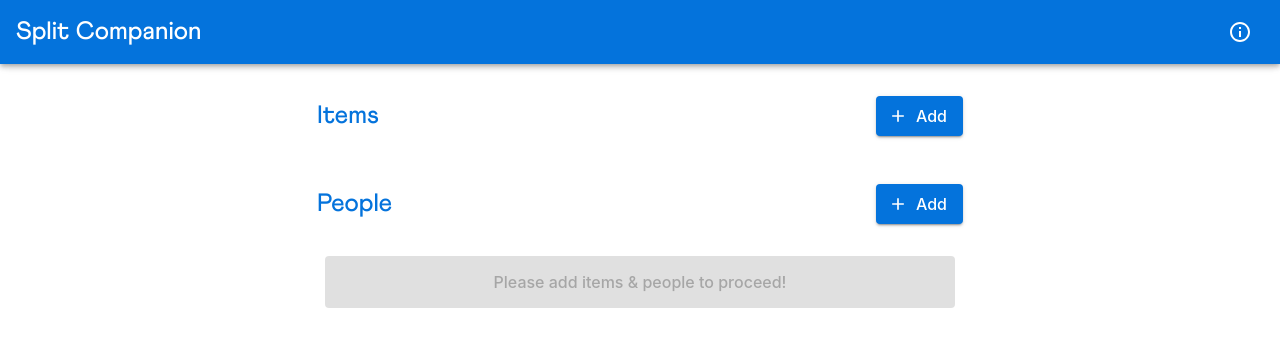
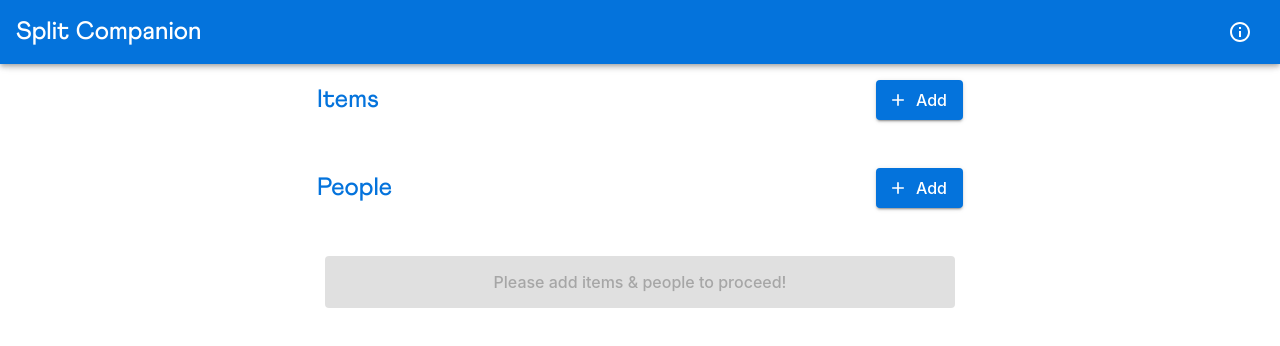
Before and after one commit to mattc50/split-companion, a React (Create React App) app: page / in a window 1280 px wide. Shown: the top 346 px of the page. Built offline with nearby package versions, Linux system fonts and the light colour scheme; a web font is replaced by a local one.

Commit message:
fixed drawer

```diff
--- a/src/App.js
+++ b/src/App.js
@@ -68,12 +68,16 @@ const theme = createTheme({
           '& .MuiPaper-root': {
             // borderTopLeftRadius: 8,
             // borderTopRightRadius: 8,
-            height: `calc(100% - 88px - 64px + 6px)`,
+            // height: `calc(100% - 88px - 64px + 6px)`,
+            height: `calc(100% - 88px)`,
             // setting "auto" will make it scroll only if necessary
-            overflowY: 'auto',
+            overflowY: 'visible',
             // '& .MuiBox-root > .MuiContainer-root': {
             //   height: "100%"
             // }
+          },
+          '& .MuiPaper-root-MuiDrawer-paper': {
+            // overflowY: "visible"
           }
         }
       }
--- a/src/components/ActionButton.js
+++ b/src/components/ActionButton.js
@@ -8,7 +8,7 @@ const styles = {
     zIndex: "2",
     // position: "absolute",
     // bottom: "1rem",
-    margin: "1rem 0 4rem 0"
+    margin: "2rem 0 4rem 0"
     // padding: {
     //   xs: "0"
     // }
--- a/src/components/ConfirmDrawer.js
+++ b/src/components/ConfirmDrawer.js
@@ -13,22 +13,20 @@ const ConfirmDrawer = ({ open, toggleDrawer }) => {
   const container = document.body;
 
   const styles = {
-    root: {
-      // xs: {
-      // }
-    },
+    // root: {
+    //   // xs: {
+    //   visibility: open ? "visible" : "hidden"
+    //   // }
+    // },
     box: {
-      position: 'fixed',
-      zIndex: "2000",
-      // height: "2rem",
-      top: 64,
+      position: 'absolute',
+      top: -40,
       borderTopLeftRadius: 8,
       borderTopRightRadius: 8,
       display: open ? "block" : "none",
       pointerEvent: open ? "auto" : "none",
-      width: "100%",
-      // right: 0,
-      // left: 0,
+      right: 0,
+      left: 0,
       backgroundColor: (theme) => theme.palette.mode === 'light' ? '#fff' : grey[800],
     },
     puller: {
@@ -36,15 +34,14 @@ const ConfirmDrawer = ({ open, toggleDrawer }) => {
       height: 6,
       backgroundColor: (theme) => theme.palette.mode === 'light' ? grey[300] : grey[900],
       borderRadius: 3,
-      // position: 'absolute',
-      // top: 8,
-      // left: 'calc(50% - 24px)',
-      margin: "1rem auto"
+      position: 'absolute',
+      top: 8,
+      left: 'calc(50% - 24px)',
     },
     modalContent: {
+      // overflow: "auto",
 
-      // paddingTop: "1rem",
-
+      paddingTop: "1rem",
       // height: 'calc(100% - 104px)'
       // height: 'calc(100% - 104px)'
       // (theme) => `calc(${theme.components.MuiDrawer.styleOverrides.root['& .MuiPaper-root'].height} - 16px)`
@@ -61,7 +58,6 @@ const ConfirmDrawer = ({ open, toggleDrawer }) => {
 
   return (
     <Box sx={styles.root}>
-
       <SwipeableDrawer
         sx={styles.root}
         // disableBackdropTransition={!iOS}
@@ -79,8 +75,18 @@ const ConfirmDrawer = ({ open, toggleDrawer }) => {
         }}
       >
         <Box sx={styles.box}>
-
           <Box sx={styles.puller} />
+          <Box
+            sx={{
+              px: 2,
+              pb: 2,
+              height: '100%',
+              overflow: 'auto',
+            }}
+          >
+            {/* <Skeleton variant="rectangular" height="100%" /> */}
+          </Box>
+          <Container sx={styles.modalContent}>
             <Typography
               sx={styles.h1}
               variant="h1"
@@ -88,11 +94,9 @@ const ConfirmDrawer = ({ open, toggleDrawer }) => {
             >
               Tax, Tip, & Share
             </Typography>
-        </Box>
-
-        <Container sx={styles.modalContent}>
             <ConfirmForm />
           </Container>
+        </Box>
         {/* <ConfirmButton /> */}
 
 
--- a/src/components/ConfirmForm.js
+++ b/src/components/ConfirmForm.js
@@ -20,8 +20,8 @@ const styles = {
   root: {
     maxWidth: "678px",
     margin: "0 auto",
-    // height: "80vh",
-    // overflowY: "scroll"
+    height: "70vh",
+    overflowY: "auto"
   },
   addIcon: {
     opacity: 0.8,
@@ -37,7 +37,7 @@ const styles = {
     marginBottom: "0.5rem"
   },
   peopleBox: {
-    maxHeight: "300px",
+    maxHeight: "25vh",
     overflowY: "auto",
     margin: "1rem 0",
     display: "flex",
@@ -191,6 +191,7 @@ const ConfirmForm = () => {
   }, [tax, tip, splitMethod, selfInCalc, selfInText, isConfirmOpen])
 
   return (
+    <React.Fragment>
       <Box sx={styles.root}>
         <Grid sx={styles.grid} container rowSpacing={4} columnSpacing={2}>
           <Grid item xs={5.5}>
@@ -330,8 +331,10 @@ const ConfirmForm = () => {
             </Box>
           </Grid>
         </Grid>
+      </Box>
       <ConfirmButton />
-    </Box>
+    </React.Fragment>
+
   )
 }
 
--- a/src/components/PeopleContainer.js
+++ b/src/components/PeopleContainer.js
@@ -13,6 +13,7 @@ const styles = {
     paddingTop: "1rem",
   },
   container: {
+    transition: "0.1s",
     display: "flex",
     flexDirection: "column",
     gap: "8px",
--- a/src/components/RadioWrapper.js
+++ b/src/components/RadioWrapper.js
@@ -1,12 +1,14 @@
 import { Done } from '@mui/icons-material'
 import { FormControlLabel, Radio } from '@mui/material'
 import React from 'react'
+
+const PRIMARY_HEX = "4, 115, 220";
 
 const RadioWrapper = ({ id, value, label, checked, onChange }) => {
   const styles = {
     radio: {
       color: (theme) => theme.palette.text.secondary,
-      outline: (theme) => checked ? `1px solid ${theme.palette.primary.main}` : "1px solid rgba(4, 115, 220, .4)",
+      boxShadow: (theme) => checked ? `inset 0px 0px 0px 1px ${theme.palette.primary.main}` : `inset 0px 0px 0px 1px rgba(${PRIMARY_HEX}, 0.5)`,
       padding: "3px 0",
       borderRadius: "4px",
       width: "100%",
@@ -25,21 +27,21 @@ const RadioWrapper = ({ id, value, label, checked, onChange }) => {
       '& .Mui-checked': {
         color: 'rgba(4, 115, 220, 1)',
         transition: "0.1s",
-        outlineColor: (theme) => theme.palette.primary.main
+        // boxShadow: (theme) => `inset 0px 0px 0px 1px ${theme.palette.primary.main}`
       },
       '&:hover': {
         '& .MuiButtonBase-root': {
           color: 'rgba(4, 115, 220, .5)',
           transition: "0.1s",
         },
-        outlineColor: (theme) => theme.palette.primary.main
+        boxShadow: (theme) => `inset 0px 0px 0px 1px ${theme.palette.primary.main}`
       },
       '&:focus': {
         '& .MuiButtonBase-root': {
           color: 'rgba(4, 115, 220, .5)',
           transition: "0.1s",
         },
-        outlineColor: (theme) => theme.palette.primary.main
+        boxShadow: (theme) => `inset 0px 0px 0px 1px ${theme.palette.primary.main}`
       }
     }
   }
--- a/src/components/SectionHeader.js
+++ b/src/components/SectionHeader.js
@@ -9,10 +9,11 @@ import { Add } from '@mui/icons-material'
 
 import { useAppContext } from '../context/appContext'
 
+const SectionHeader = ({ use, btnFunc }) => {
   const styles = {
     root: {
       padding: {
-      xs: "1rem 0",
+        xs: use === "Items" ? "0 0 1rem 0" : "1rem 0"
       },
       display: "flex",
       alignItems: "center",
@@ -33,8 +34,6 @@ const styles = {
       alignItems: "baseline"
     }
   }
-
-const SectionHeader = ({ use, btnFunc }) => {
   const { numItems, numPeople, isActiveItem } = useAppContext();
 
   const chooseNum = (use) => {
--- a/src/components/Yourself.js
+++ b/src/components/Yourself.js
@@ -44,12 +44,12 @@ const Yourself = () => {
           return !isPersonInSplit && activeItem ? "75%" : "100%";
         }
       },
-      outline: () => {
+      boxShadow: () => {
         if (activeItem) {
           const itemIndex = items.findIndex(el => el.id === activeItem)
           const itemSplit = items[itemIndex].split;
           const isPersonInSplit = itemSplit.includes(id);
-          return isPersonInSplit && activeItem ? `1px solid rgb(${PRIMARY_HEX})` : "1px solid transparent";
+          return isPersonInSplit && activeItem ? `inset 0px 0px 0px 1px rgb(${PRIMARY_HEX})` : "none"
         }
       },
       cursor: () => {
```
Lines whose indentation alone changed are shown as unchanged.
